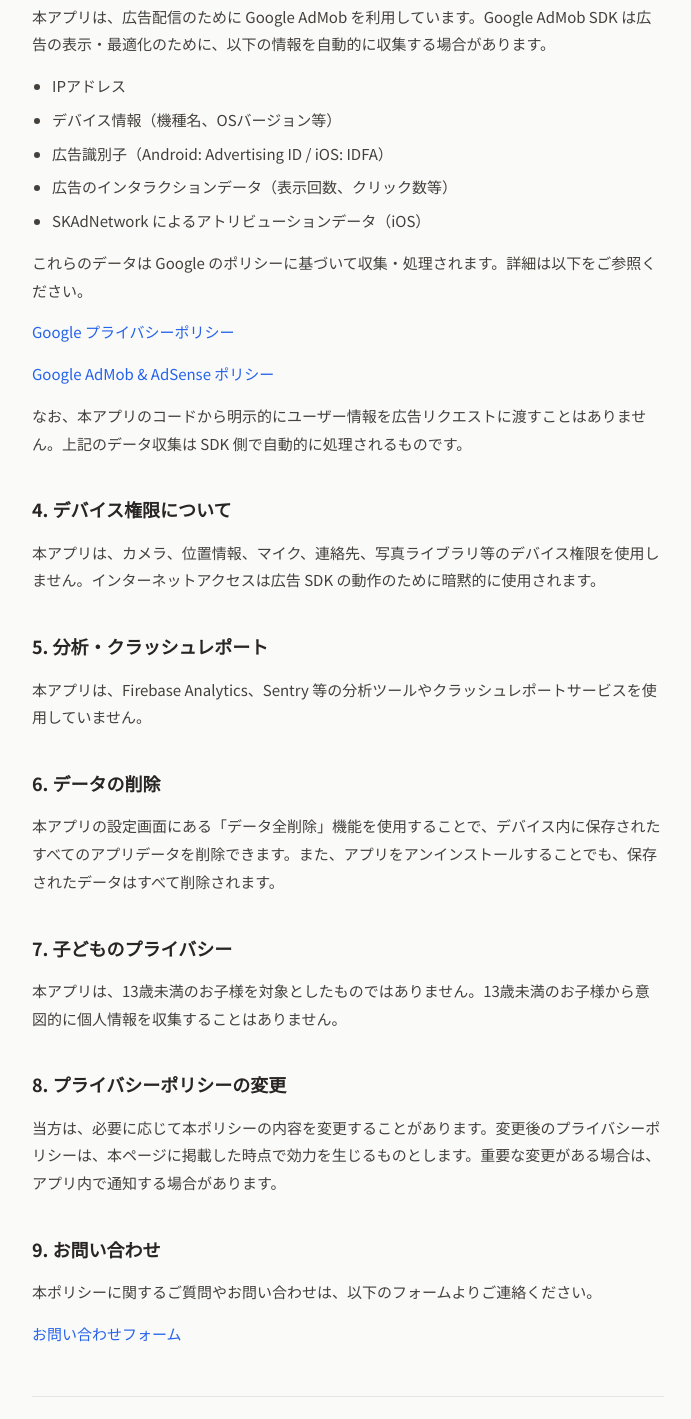
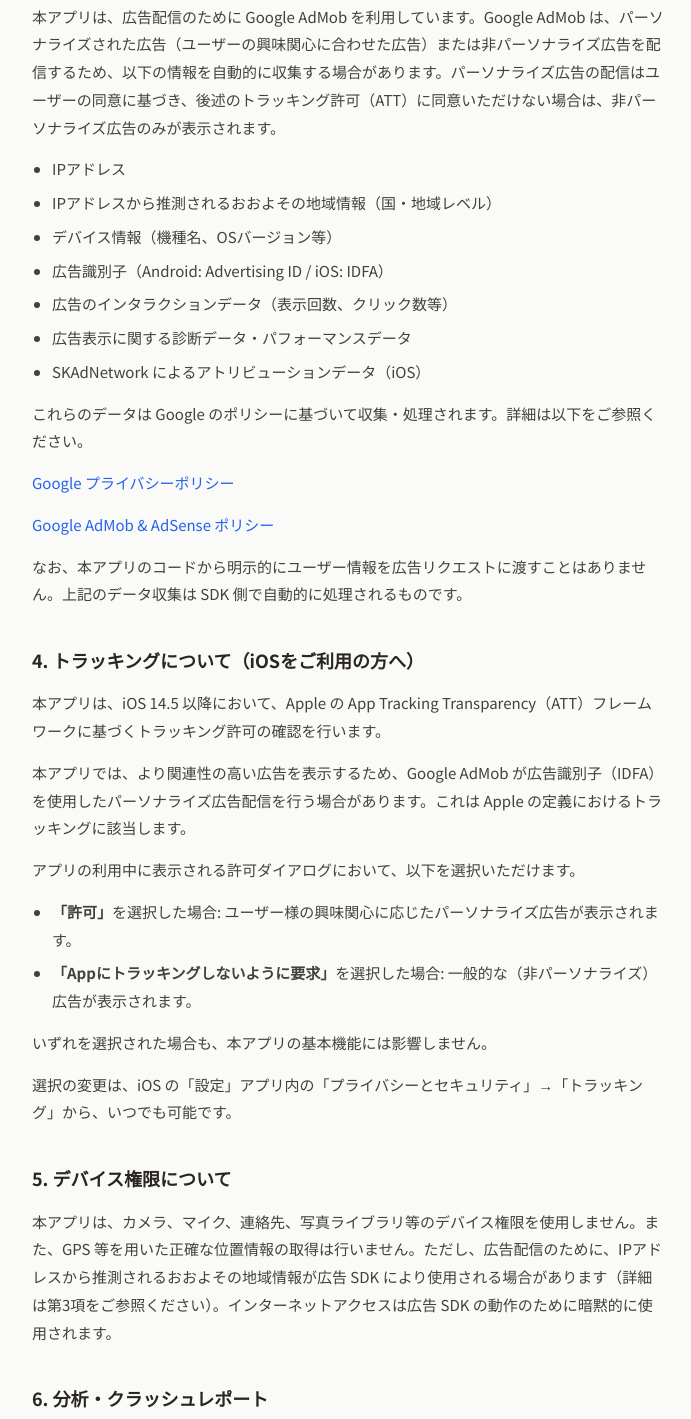
Before and after one commit to a-mit2tana3/a-mit2tana3.github.io, a plain HTML site: page privacy-policy/index.html in a window 1280 px wide. Shown: the part 1032-2451 px from the top of the page, without its empty margins (292-983 px from the left). Drawn offline with Linux system fonts and the light colour scheme.

Commit message:
Add files via upload

```diff
--- a/privacy-policy/index.html
+++ b/privacy-policy/index.html
@@ -93,7 +93,7 @@
 <div class="container">
   <p class="app-name">やめるん - 習慣リセット</p>
   <h1>プライバシーポリシー</h1>
-  <p class="last-updated">最終更新日: 2025年7月5日</p>
+  <p class="last-updated">最終更新日: 2026年4月20日</p>
 
   <div class="section">
     <p>本プライバシーポリシーは、モバイルアプリケーション「やめるん - 習慣リセット」（以下「本アプリ」）におけるユーザー情報の取り扱いについて説明するものです。本アプリをご利用いただく前に、本ポリシーの内容をご確認ください。</p>
@@ -124,12 +124,14 @@
 
   <div class="section">
     <h2>3. 第三者サービスによるデータ収集</h2>
-    <p>本アプリは、広告配信のために Google AdMob を利用しています。Google AdMob SDK は広告の表示・最適化のために、以下の情報を自動的に収集する場合があります。</p>
+    <p>本アプリは、広告配信のために Google AdMob を利用しています。Google AdMob は、パーソナライズされた広告（ユーザーの興味関心に合わせた広告）または非パーソナライズ広告を配信するため、以下の情報を自動的に収集する場合があります。パーソナライズ広告の配信はユーザーの同意に基づき、後述のトラッキング許可（ATT）に同意いただけない場合は、非パーソナライズ広告のみが表示されます。</p>
     <ul>
       <li>IPアドレス</li>
+      <li>IPアドレスから推測されるおおよその地域情報（国・地域レベル）</li>
       <li>デバイス情報（機種名、OSバージョン等）</li>
       <li>広告識別子（Android: Advertising ID / iOS: IDFA）</li>
       <li>広告のインタラクションデータ（表示回数、クリック数等）</li>
+      <li>広告表示に関する診断データ・パフォーマンスデータ</li>
       <li>SKAdNetwork によるアトリビューションデータ（iOS）</li>
     </ul>
     <p>これらのデータは Google のポリシーに基づいて収集・処理されます。詳細は以下をご参照ください。</p>
@@ -139,32 +141,46 @@
   </div>
 
   <div class="section">
-    <h2>4. デバイス権限について</h2>
-    <p>本アプリは、カメラ、位置情報、マイク、連絡先、写真ライブラリ等のデバイス権限を使用しません。インターネットアクセスは広告 SDK の動作のために暗黙的に使用されます。</p>
+    <h2>4. トラッキングについて（iOSをご利用の方へ）</h2>
+    <p>本アプリは、iOS 14.5 以降において、Apple の App Tracking Transparency（ATT）フレームワークに基づくトラッキング許可の確認を行います。</p>
+    <p>本アプリでは、より関連性の高い広告を表示するため、Google AdMob が広告識別子（IDFA）を使用したパーソナライズ広告配信を行う場合があります。これは Apple の定義におけるトラッキングに該当します。</p>
+    <p>アプリの利用中に表示される許可ダイアログにおいて、以下を選択いただけます。</p>
+    <ul>
+      <li><strong>「許可」</strong>を選択した場合: ユーザー様の興味関心に応じたパーソナライズ広告が表示されます。</li>
+      <li><strong>「Appにトラッキングしないように要求」</strong>を選択した場合: 一般的な（非パーソナライズ）広告が表示されます。</li>
+    </ul>
+    <p>いずれを選択された場合も、本アプリの基本機能には影響しません。</p>
+    <p>選択の変更は、iOS の「設定」アプリ内の「プライバシーとセキュリティ」→「トラッキング」から、いつでも可能です。</p>
   </div>
 
   <div class="section">
-    <h2>5. 分析・クラッシュレポート</h2>
-    <p>本アプリは、Firebase Analytics、Sentry 等の分析ツールやクラッシュレポートサービスを使用していません。</p>
+    <h2>5. デバイス権限について</h2>
+    <p>本アプリは、カメラ、マイク、連絡先、写真ライブラリ等のデバイス権限を使用しません。また、GPS 等を用いた正確な位置情報の取得は行いません。ただし、広告配信のために、IPアドレスから推測されるおおよその地域情報が広告 SDK により使用される場合があります（詳細は第3項をご参照ください）。インターネットアクセスは広告 SDK の動作のために暗黙的に使用されます。</p>
   </div>
 
   <div class="section">
-    <h2>6. データの削除</h2>
-    <p>本アプリの設定画面にある「データ全削除」機能を使用することで、デバイス内に保存されたすべてのアプリデータを削除できます。また、アプリをアンインストールすることでも、保存されたデータはすべて削除されます。</p>
+    <h2>6. 分析・クラッシュレポート</h2>
+    <p>本アプリは、Firebase Analytics、Sentry 等の分析ツールやクラッシュレポートサービスを使用していません。ただし、Google AdMob が広告配信の品質向上のために、広告表示に関する診断データ・パフォーマンスデータを収集する場合があります。</p>
   </div>
 
   <div class="section">
-    <h2>7. 子どものプライバシー</h2>
+    <h2>7. データの削除</h2>
+    <p>本アプリの設定画面にある「データ全削除」機能を使用することで、デバイス内に保存されたすべてのアプリデータを削除できます。また、アプリをアンインストールすることでも、保存されたデータはすべて削除されます。</p>
+    <p>広告識別子（IDFA / Advertising ID）のリセットや、パーソナライズ広告からの除外は、端末の設定からいつでも行うことができます。</p>
+  </div>
+
+  <div class="section">
+    <h2>8. 子どものプライバシー</h2>
     <p>本アプリは、13歳未満のお子様を対象としたものではありません。13歳未満のお子様から意図的に個人情報を収集することはありません。</p>
   </div>
 
   <div class="section">
-    <h2>8. プライバシーポリシーの変更</h2>
+    <h2>9. プライバシーポリシーの変更</h2>
     <p>当方は、必要に応じて本ポリシーの内容を変更することがあります。変更後のプライバシーポリシーは、本ページに掲載した時点で効力を生じるものとします。重要な変更がある場合は、アプリ内で通知する場合があります。</p>
   </div>
 
   <div class="section">
-    <h2>9. お問い合わせ</h2>
+    <h2>10. お問い合わせ</h2>
     <p>本ポリシーに関するご質問やお問い合わせは、以下のフォームよりご連絡ください。</p>
     <p><a href="https://docs.google.com/forms/d/e/1FAIpQLSeAdAJT0lbYgfVL1hu_YFKQc5WRmHaREhuR_2erXOSpPL_7SQ/viewform" target="_blank" rel="noopener noreferrer">お問い合わせフォーム</a></p>
   </div>
```
